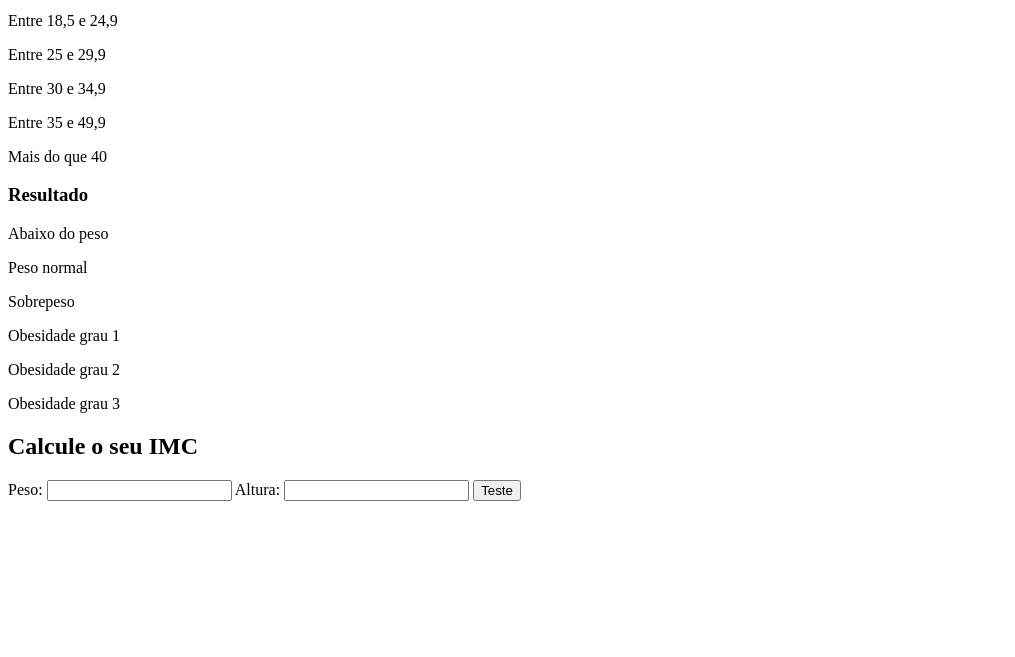
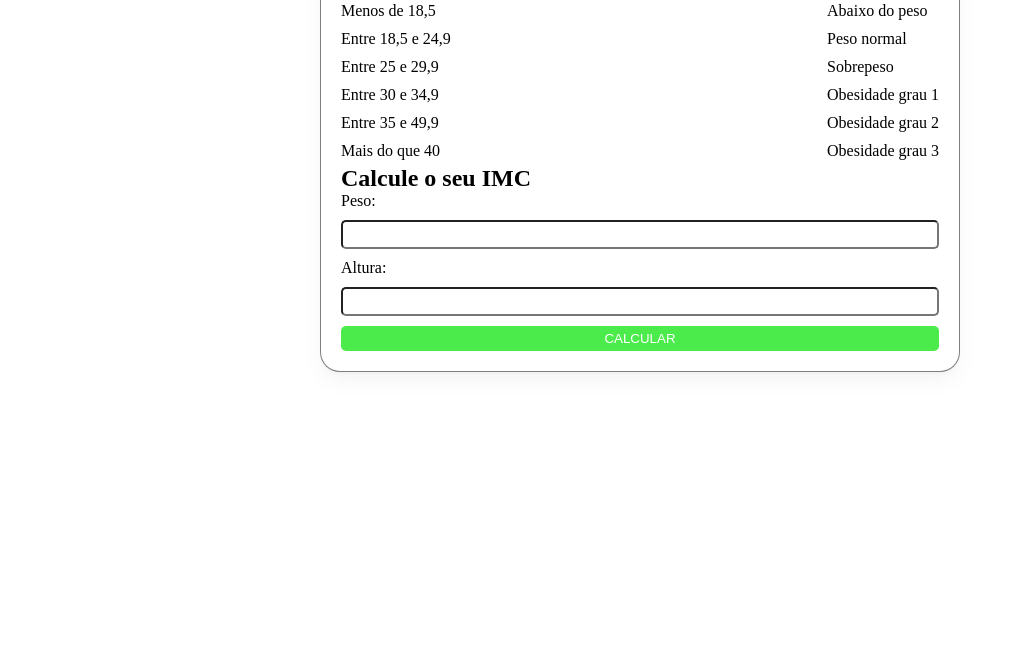
Before and after one commit to DavidCristhian/calculadora-imc, a plain HTML site: page index.html in a window 1280 px wide. Shown: the part 143-800 px from the top of the page, without its empty margins (0-1015 px from the left). Drawn offline with Linux system fonts and the light colour scheme.

Commit message:
Criaçao do diretorio assets e do arquivo style.css

```diff
--- /dev/null
+++ b/Assets/css/style.css
@@ -0,0 +1,61 @@
+*{
+    padding: 0;
+    margin: 0;
+    box-sizing: border-box;
+}
+
+body{
+    background-color: white;
+}
+
+h1{
+    padding: 0;
+    margin-bottom: 10px;
+}
+
+p{
+    padding: 5px 0 5px 0;
+}
+
+form{
+    display: flex;
+    flex-direction: column;
+    margin: 50px auto;
+    max-width: 640px;
+    padding: 20px;
+    border-radius: 20px;
+    background-color: #fff;
+     border: 1px solid rgba(0, 0, 0, 0.5);
+    /* Sombra projetada levemente para baixo */
+    box-shadow: 0 10px 25px -3px rgba(0, 0, 0, 0.05),
+                0 4px 6px -4px rgba(0, 0, 0, 0.05);
+}
+
+.infos{
+    display: flex;
+    justify-content: space-between;
+}
+
+form input{
+    border-radius: 5px;
+    padding: 5px;
+    margin: 10px 0 10px 0;
+}
+
+button{
+    text-transform: uppercase;
+    padding: 5px;
+    border-radius: 5px;
+    border: none;
+    background-color: rgb(76, 235, 76);
+    color: white;
+    cursor: pointer;
+    transition: all 300ms ease-in-out;
+}
+
+button:hover{
+    background-color: rgb(0, 0, 0);
+    color: white;
+    transition: all 300ms ease-in-out;
+    letter-spacing: 5px;
+}
--- a/index.html
+++ b/index.html
@@ -4,6 +4,7 @@
     <meta charset="UTF-8">
     <meta name="viewport" content="width=device-width, initial-scale=1.0">
     <title>Calculadora IMC</title>
+    <link rel="stylesheet" href="Assets/css/style.css">
 </head>
 <body>
     <form action="#">
@@ -34,7 +35,7 @@
         <input id="peso_inp" type="text">
         <label for="altura_inp">Altura:</label>
         <input id="altura_inp" type="text">
-        <input type="submit" value="Teste">
+        <button type="submit">Calcular</button>
 
         <div class="display"></div>
     </form>
```
